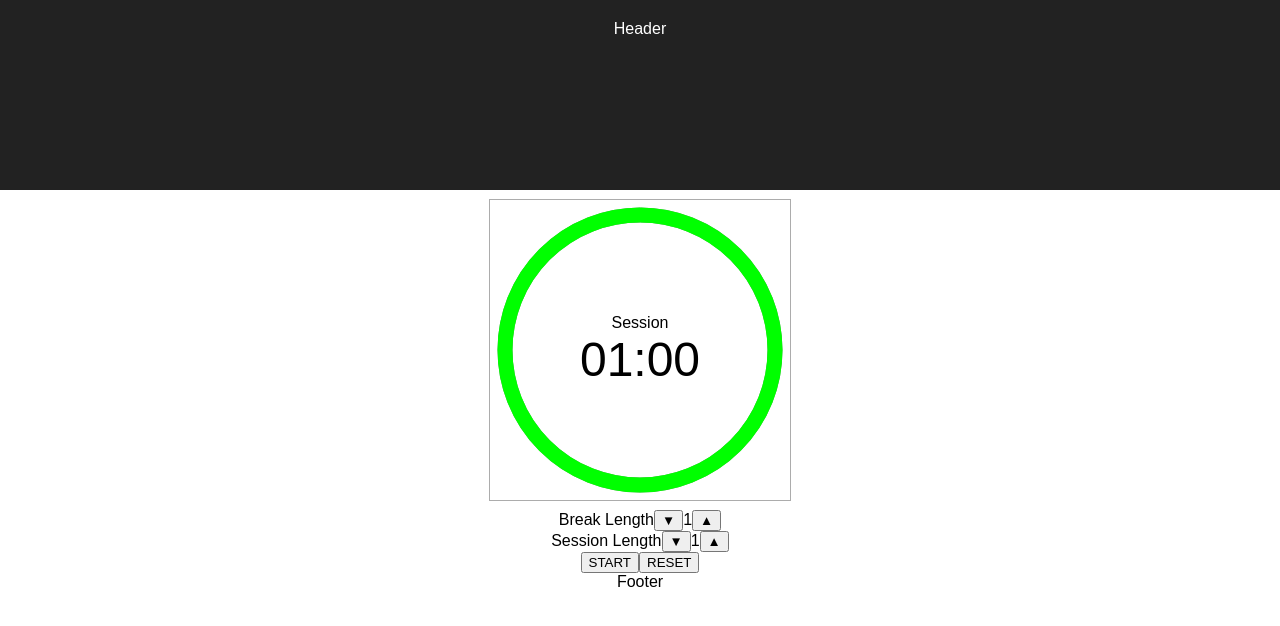
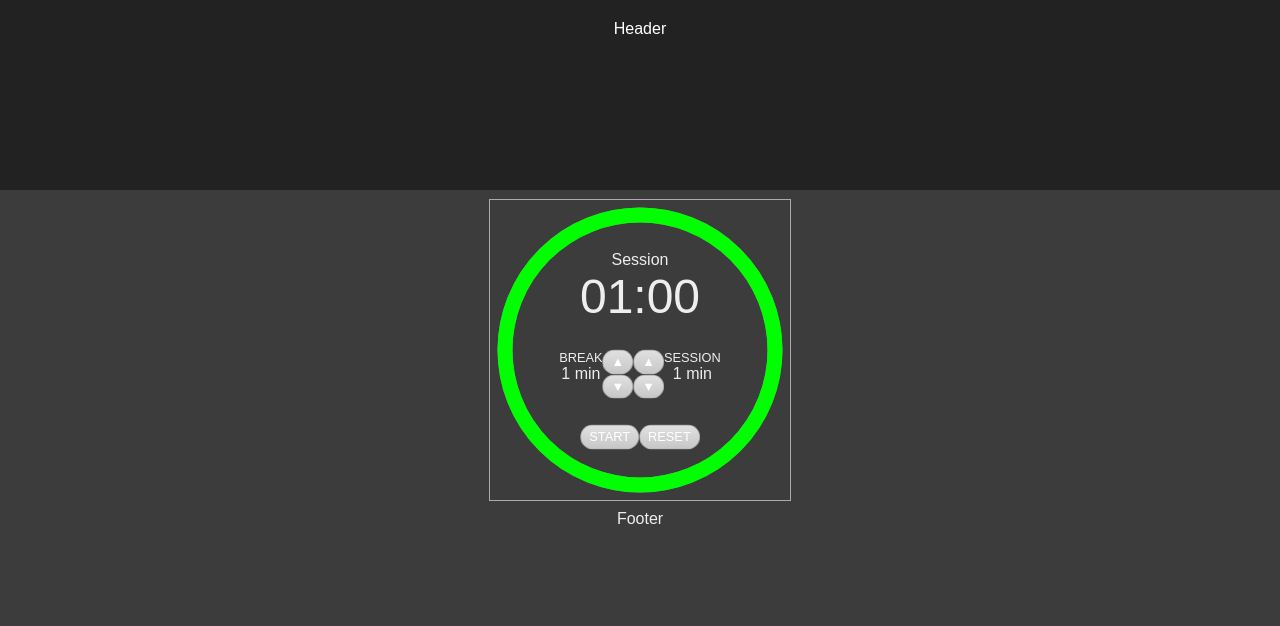
Before and after one commit to brimarq/fcc-pomodoro-clock, a React (Create React App) app: page / in a window 1280 px wide. Shown: the top 626 px of the page. Built offline with nearby package versions, Linux system fonts and the light colour scheme.

Commit message:
Testing button styles, #timer-face to arrange elements with flexbox

```diff
--- a/src/Timer.css
+++ b/src/Timer.css
@@ -1,5 +1,17 @@
-#time-ring-container {
+#timer {
   position: relative;
   height: 300px;
   margin: 10px;
 }
+
+#timer-face {
+  position: absolute;
+  height: 75%;
+  top: 50%;
+  left: 50%;
+  transform: translate(-50%, -50%);
+  display: flex;
+  flex-direction: column;
+  /* flex-grow: 1; */
+  justify-content: space-around;
+}
--- a/src/Timer.js
+++ b/src/Timer.js
@@ -64,16 +64,16 @@ class Timer extends PureComponent {
 
     return (
       <div id="timer">
-        <div id="time-ring-container">
-          <TimerCanvas size="300" {...this.props} />
+        <TimerCanvas size="300" {...this.props} />
+        <div id="timer-face">
+
           <TimerDisplay />
+          <TimerSettings isRunning={this.props.isRunning} sessionLength={this.props.sessionLength} breakLength={this.props.breakLength}/>
+          <TimerControls isRunning={this.props.isRunning} handleTimerControl={this.handleTimerControl}/>
         </div>
 
-        <TimerSettings isRunning={this.props.isRunning} sessionLength={this.props.sessionLength} breakLength={this.props.breakLength}/>
 
-        <TimerControls isRunning={this.props.isRunning} handleTimerControl={this.handleTimerControl}/>
         <audio id="beep" src="https://freesound.org/data/previews/250/250629_4486188-lq.mp3" type="audio/mpeg" ref={this.audioElement}></audio>
-
       </div>
     );
   }
--- a/src/TimerControls.css
+++ b/src/TimerControls.css
@@ -0,0 +1,6 @@
+#timer-controls {
+  /* position: absolute;
+  bottom: 20%;
+  left: 50%;
+  transform: translate(-50%, 0); */
+}
--- a/src/TimerDisplay.css
+++ b/src/TimerDisplay.css
@@ -1,8 +1,8 @@
 #timer-display {
-  position: absolute;
+  /* position: absolute;
   top: 50%;
   left: 50%;
-  transform: translate(-50%, -50%);
+  transform: translate(-50%, -50%); */
 }
 
 #time-left {
--- a/src/TimerLength.css
+++ b/src/TimerLength.css
@@ -0,0 +1,25 @@
+#break-setting, #session-setting {
+  display: flex;
+
+}
+
+#session-setting {
+  flex-direction: row-reverse;
+}
+
+
+#session-label, #break-label {
+  font-size: .8rem;
+  text-transform: uppercase;
+
+}
+
+.setting-display {
+  display: inline-block;
+}
+.setting-buttons {
+  display: inline-block;
+}
+.setting-buttons button {
+  display: block;
+}
--- a/src/TimerLength.js
+++ b/src/TimerLength.js
@@ -21,14 +21,22 @@ class TimerLength extends PureComponent {
 
   render() {
     const { setting, length, isRunning } = this.props;
-    const label = setting === "break" ? "Break Length" : "Session Length";
+    // const label = setting === "break" ? "Break Length" : "Session Length";
 
     return (
       <div id={setting + "-setting"}>
-        <span id={setting + "-label"}>{label}</span>
-        <button id={setting + "-decrement"} type="button" disabled={isRunning} onClick={this.handleClick}>&#9660;</button>
-        <span id={setting + "-length"}>{length}</span>
-        <button id={setting + "-increment"} type="button" disabled={isRunning} onClick={this.handleClick}>&#9650;</button>
+        <div className="setting-display">
+          <div id={setting + "-label"}>{setting}</div>
+          <span id={setting + "-length"}>{length + " min"}</span>
+        </div>
+        <div className="setting-buttons">
+          <button id={setting + "-increment"} type="button" disabled={isRunning} onClick={this.handleClick}>&#9650;</button>
+          <button id={setting + "-decrement"} type="button" disabled={isRunning} onClick={this.handleClick}>&#9660;</button>
+        </div>
+
+
+
+
       </div>
     );
   }
--- a/src/TimerSettings.css
+++ b/src/TimerSettings.css
@@ -1,3 +1,13 @@
-/* #timer-settings {
+#timer-settings {
+  /* position: absolute;
+  top: 15%;
+  left: 50%;
+  transform: translate(-50%, 0); */
+  display: flex;
+  flex-direction: row;
+}
 
-} */
+#timer-settings-label {
+  font-size: .8rem;
+  text-transform: uppercase;
+}
--- a/src/TimerSettings.js
+++ b/src/TimerSettings.js
@@ -9,6 +9,7 @@ class TimerSettings extends PureComponent {
 
     return (
       <div id="timer-settings">
+
         <TimerLength
           setting="break"
           length={breakLength}
--- a/src/index.css
+++ b/src/index.css
@@ -2,4 +2,97 @@ body {
   margin: 0;
   padding: 0;
   font-family: Arial, Helvetica, sans-serif;
+  background-color: #3C3C3C;
+  color: #eee;
 }
+
+/* button {
+  display: inline-block;
+  border: none;
+  padding: 1rem 2rem;
+  margin: 0;
+  text-decoration: none;
+  background: #0069ed;
+  color: #ffffff;
+  font-family: sans-serif;
+  font-size: 1rem;
+  line-height: 1;
+  cursor: pointer;
+  text-align: center;
+  transition: background 250ms ease-in-out, transform 150ms ease;
+  -webkit-appearance: none;
+  -moz-appearance: none;
+}
+
+button:hover,
+button:focus {
+  background: #0053ba;
+}
+
+button:focus {
+  outline: 1px solid #fff;
+  //outline-offset: -4px;
+}
+
+button:active {
+  transform: scale(0.99);
+} */
+
+/* button {
+  backface-visibility: hidden;
+  position: relative;
+  cursor: pointer;
+  display: inline-block;
+  white-space: nowrap;
+  background: linear-gradient(180deg,#f9f9f9 0%,#e0e0e0 100%);
+  border-radius: 100px;
+  border: 0.5px solid rgba(0,0,0,0.2);
+  border-width: 0.5px 0.5px 0.5px 0.5px;
+  padding: 4px 22px 5px 22px;
+  box-shadow: 0px 1px 1px rgba(0,0,0,0.6),0px 0px 5px #ffffff,0px 1px 0px 3px rgba(0%,0%,0%,0.2),inset 0px 1px 0px #ffffff;
+    color: #273;
+  font-size: 16px;
+  font-family: Helvetica Neue;
+  font-weight: 900;
+  font-style: normal
+} */
+
+
+
+button {
+  display: inline-block;
+  cursor: pointer;
+  border: none;
+  /* padding: 1rem 2rem; */
+  padding: 0.3rem .5rem;
+  margin: 0;
+  text-decoration: none;
+  background: linear-gradient(180deg,hsla(0, 0%, 88%, 1) 0%,hsla(0, 0%, 78%, 1) 100%);
+  border: 0.5px solid rgba(0,0,0,0.2);
+  border-radius: 100px;
+  /* box-shadow: 0px 1px 1px rgba(0,0,0,0.6),0px 0px 5px #ffffff,0px 1px 0px 3px rgba(0%,0%,0%,0.2),inset 0px 1px 0px #ffffff; */
+  color: #ffffff;
+  font-family: sans-serif;
+  font-size: .8rem;
+  line-height: 1;
+
+  text-align: center;
+  transition: background 250ms ease-in-out, transform 150ms ease;
+  -webkit-appearance: none;
+  -moz-appearance: none;
+}
+
+button:hover,
+button:focus {
+  background: linear-gradient(180deg,hsla(0, 0%, 78%, 1) 0%,hsla(0, 0%, 68%, 1) 100%);
+}
+
+button:focus {
+  /* outline: 1px solid #fff;
+  outline-offset: -4px; */
+  outline: none;
+}
+
+button:active {
+  transform: scale(0.99);
+}
```
